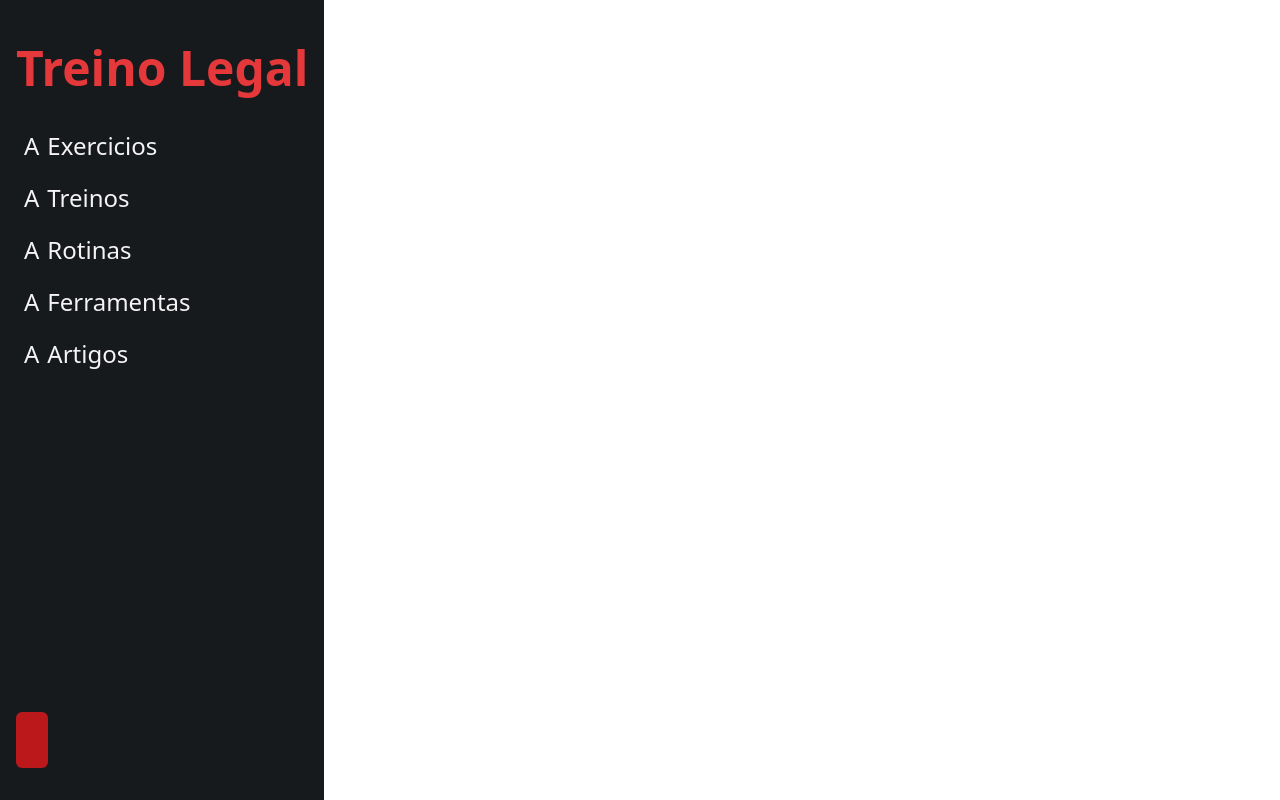
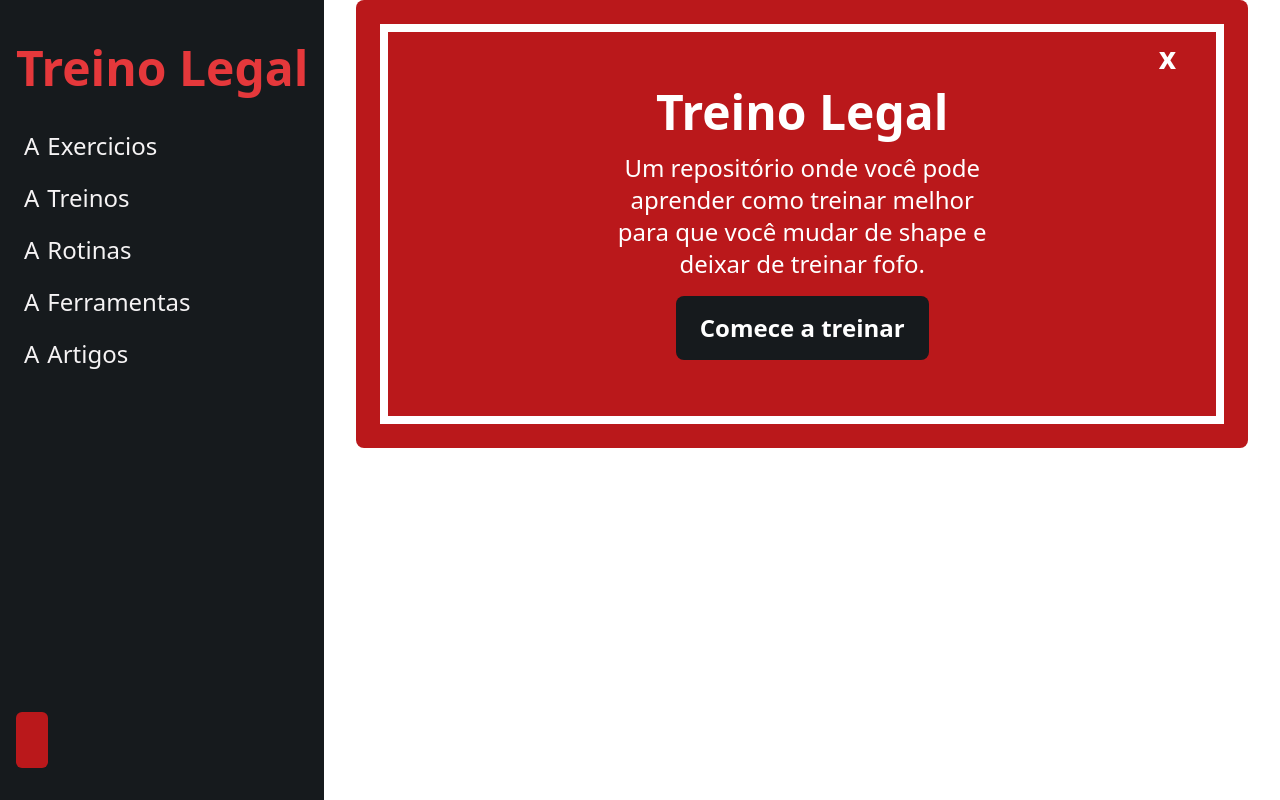
Before and after one commit to h3nrey/treino-legal, an Angular app in the folder treino-client/: page / in a window 1280 px wide. Built offline with nearby package versions, Linux system fonts and the light colour scheme.

Commit message:
feat: adding the homepage banner

```diff
--- a/treino-client/src/app/app.component.html
+++ b/treino-client/src/app/app.component.html
@@ -1,8 +1,10 @@
 <div class="flex">
-  <div class="flex h-full min-h-screen">
+  <div class="flex h-full w-full min-h-screen">
     <sidebar></sidebar>
-    <main class="main">
-
+    <main class="main mx-8 w-full">
+      @if (!bannerClosed) {
+      <app-banner (closeBannerEvent)="checkBannerStatus()"></app-banner>
+      }
       <div></div>
     </main>
 
--- a/treino-client/src/app/app.component.ts
+++ b/treino-client/src/app/app.component.ts
@@ -1,13 +1,24 @@
-import { Component } from '@angular/core';
+import { Component, OnInit } from '@angular/core';
 import { RouterOutlet } from '@angular/router';
 import { SidebarComponent } from "./components/sidebar/sidebar.component";
+import { BannerComponent } from "./components/home/banner/banner.component";
 
 @Component({
   selector: 'app-root',
-  imports: [RouterOutlet, SidebarComponent],
+  imports: [RouterOutlet, SidebarComponent, BannerComponent],
   templateUrl: './app.component.html',
   styleUrl: './app.component.scss'
 })
-export class AppComponent {
+export class AppComponent implements OnInit {
   title = 'treino-client';
+  bannerClosed = false;
+
+  ngOnInit() {
+    this.checkBannerStatus();
+  }
+
+  checkBannerStatus() {
+    console.log(localStorage.getItem('home__banner__closed'));
+    this.bannerClosed = localStorage.getItem('home__banner__closed') === 'true';
+  }
 }
--- a/treino-client/src/app/app.routes.ts
+++ b/treino-client/src/app/app.routes.ts
@@ -3,7 +3,7 @@ import { ListExercisesComponent } from './pages/list-exercises/list-exercises.co
 import { ExerciseDetailsComponent } from './pages/exercise-details/exercise-details.component';
 
 export const routes: Routes = [
-    {path: "exercises/:musclegroup", component: ListExercisesComponent},
-    {path: "exercise/:exercise", component: ExerciseDetailsComponent}
+    { path: "exercises/:musclegroup", component: ListExercisesComponent },
+    { path: "exercise/:exercise", component: ExerciseDetailsComponent }
 
 ];
--- /dev/null
+++ b/treino-client/src/app/components/home/banner/banner.component.html
@@ -0,0 +1,11 @@
+<div id="home__banner" class="bg-red text-white flex items-center justify-center rounded-lg p-6">
+    <div
+        class="flex flex-col items-center justify-centergap-4 p-4 py-14 border-8 border-white gap-4 text-center w-full relative">
+        <button (click)="closeBanner()"
+            class="absolute top-0 right-0 text-white rounded-md mt-2 mr-2 flex items-center justify-center font-bold transition-all duration-300 px-8 pb-2 text-3xl">x</button>
+        <h1 class="text-5xl font-bold">Treino Legal</h1>
+        <p class="text-2xl max-w-[50%]">Um repositório onde você pode aprender como treinar melhor para que você mudar
+            de shape e deixar de treinar fofo.</p>
+        <a routerLink="/treinos" class="bg-lightBlack p-4 px-6 rounded-lg font-semibold text-2xl">Comece a treinar</a>
+    </div>
+</div>
--- /dev/null
+++ b/treino-client/src/app/components/home/banner/banner.component.ts
@@ -0,0 +1,17 @@
+import { Component, EventEmitter, Output } from '@angular/core';
+import { RouterLink } from '@angular/router';
+
+@Component({
+  selector: 'app-banner',
+  imports: [RouterLink],
+  templateUrl: './banner.component.html',
+  styleUrl: './banner.component.scss'
+})
+export class BannerComponent {
+  @Output() closeBannerEvent = new EventEmitter();
+
+  closeBanner() {
+    localStorage.setItem('home__banner__closed', 'true');
+    this.closeBannerEvent.emit();
+  }
+}
```
Also changed, not shown: treino-client/src/app/components/home/banner/banner.component.scss (added), 1 other file (tests, documents, lock files or other folders).
